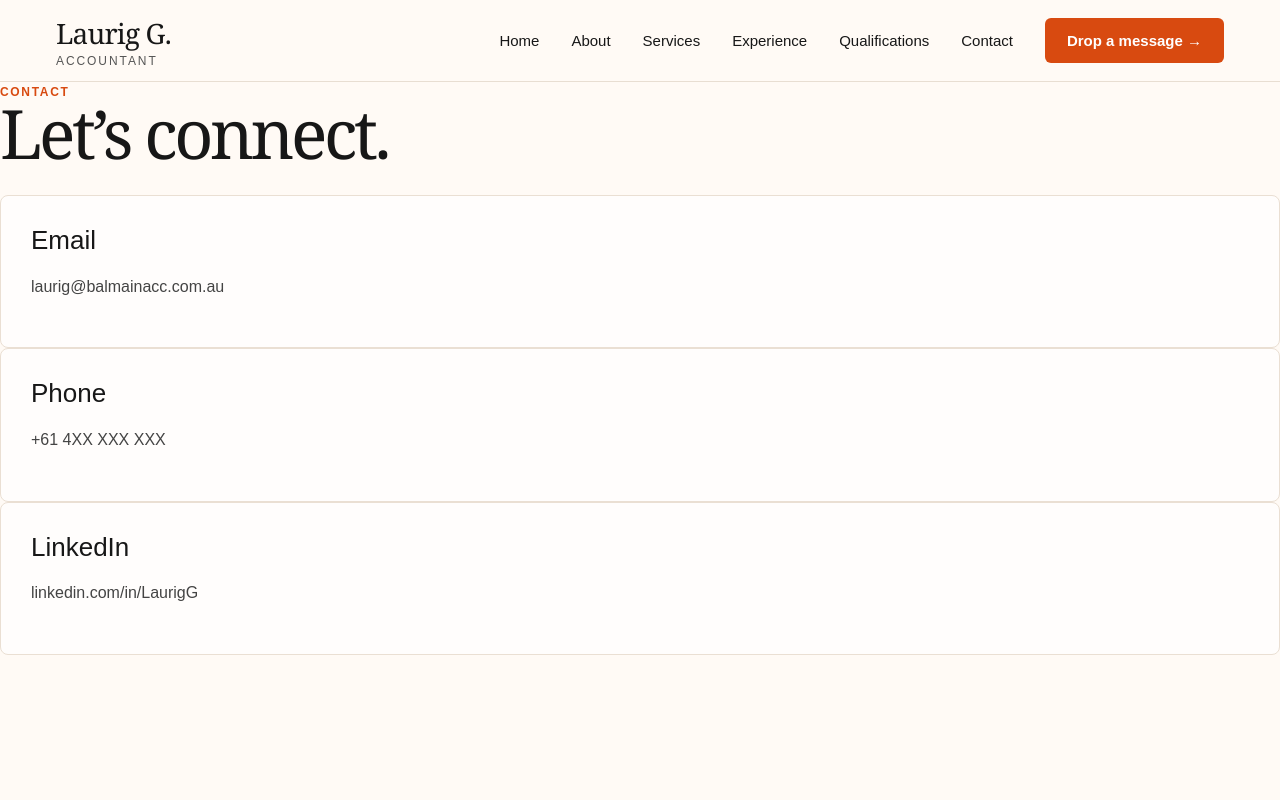
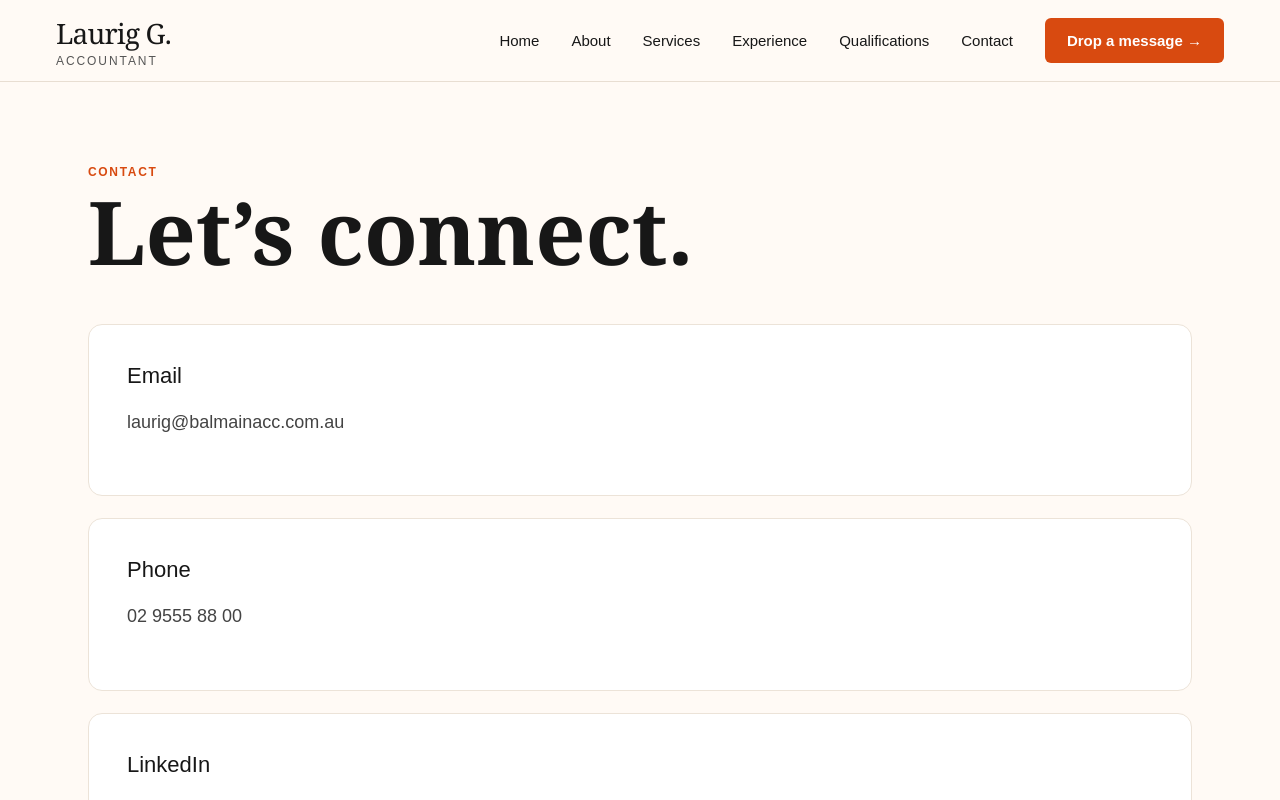
Before and after one commit to LaurigaccAU/laurig-website, a Next.js app: page /contact in a window 1280 px wide. Shown: the top 800 px of the page. Built offline with nearby package versions, Linux system fonts and the light colour scheme.

Commit message:
Update page.js

```diff
--- a/app/contact/page.js
+++ b/app/contact/page.js
@@ -3,29 +3,92 @@ import SiteShell from '../../components/SiteShell'
 export default function ContactPage() {
   return (
     <SiteShell>
-      <div className="page-content">
+      <div
+        className="page-content"
+        style={{
+          maxWidth: '1200px',
+          margin: '0 auto',
+          padding: '80px 48px',
+          border: 'none',
+          boxShadow: 'none',
+          background: 'transparent'
+        }}
+      >
         <span className="kicker">Contact</span>
-        <h1 className="title">Let’s connect.</h1>
 
-        <div className="contact-list" style={{ marginTop: 28 }}>
-          <div className="card">
-            <h3>Email</h3>
-            <p>
-              <a href="mailto:laurig@balmainacc.com.au">laurig@balmainacc.com.au</a>
+        <h1
+          className="serif"
+          style={{
+            fontSize: '88px',
+            lineHeight: '.95',
+            margin: '10px 0 50px',
+            border: 'none'
+          }}
+        >
+          Let’s connect.
+        </h1>
+
+        <div
+          style={{
+            display: 'grid',
+            gap: '22px',
+            border: 'none'
+          }}
+        >
+          <div
+            className="card"
+            style={{
+              padding: '38px',
+              borderRadius: '14px',
+              background: '#fff',
+              border: '1px solid #ece3d8',
+              boxShadow: 'none'
+            }}
+          >
+            <h3 style={{ fontSize: '22px', marginBottom: '18px' }}>
+              Email
+            </h3>
+
+            <p style={{ fontSize: '18px' }}>
+              laurig@balmainacc.com.au
             </p>
           </div>
 
-          <div className="card">
-            <h3>Phone</h3>
-            <p>+61 4XX XXX XXX</p>
+          <div
+            className="card"
+            style={{
+              padding: '38px',
+              borderRadius: '14px',
+              background: '#fff',
+              border: '1px solid #ece3d8',
+              boxShadow: 'none'
+            }}
+          >
+            <h3 style={{ fontSize: '22px', marginBottom: '18px' }}>
+              Phone
+            </h3>
+
+            <p style={{ fontSize: '18px' }}>
+              02 9555 88 00
+            </p>
           </div>
 
-          <div className="card">
-            <h3>LinkedIn</h3>
-            <p>
-              <a href="https://www.linkedin.com/in/LaurigG" target="_blank" rel="noreferrer">
-                linkedin.com/in/LaurigG
-              </a>
+          <div
+            className="card"
+            style={{
+              padding: '38px',
+              borderRadius: '14px',
+              background: '#fff',
+              border: '1px solid #ece3d8',
+              boxShadow: 'none'
+            }}
+          >
+            <h3 style={{ fontSize: '22px', marginBottom: '18px' }}>
+              LinkedIn
+            </h3>
+
+            <p style={{ fontSize: '18px' }}>
+              linkedin.com/in/LaurigG
             </p>
           </div>
         </div>
```
